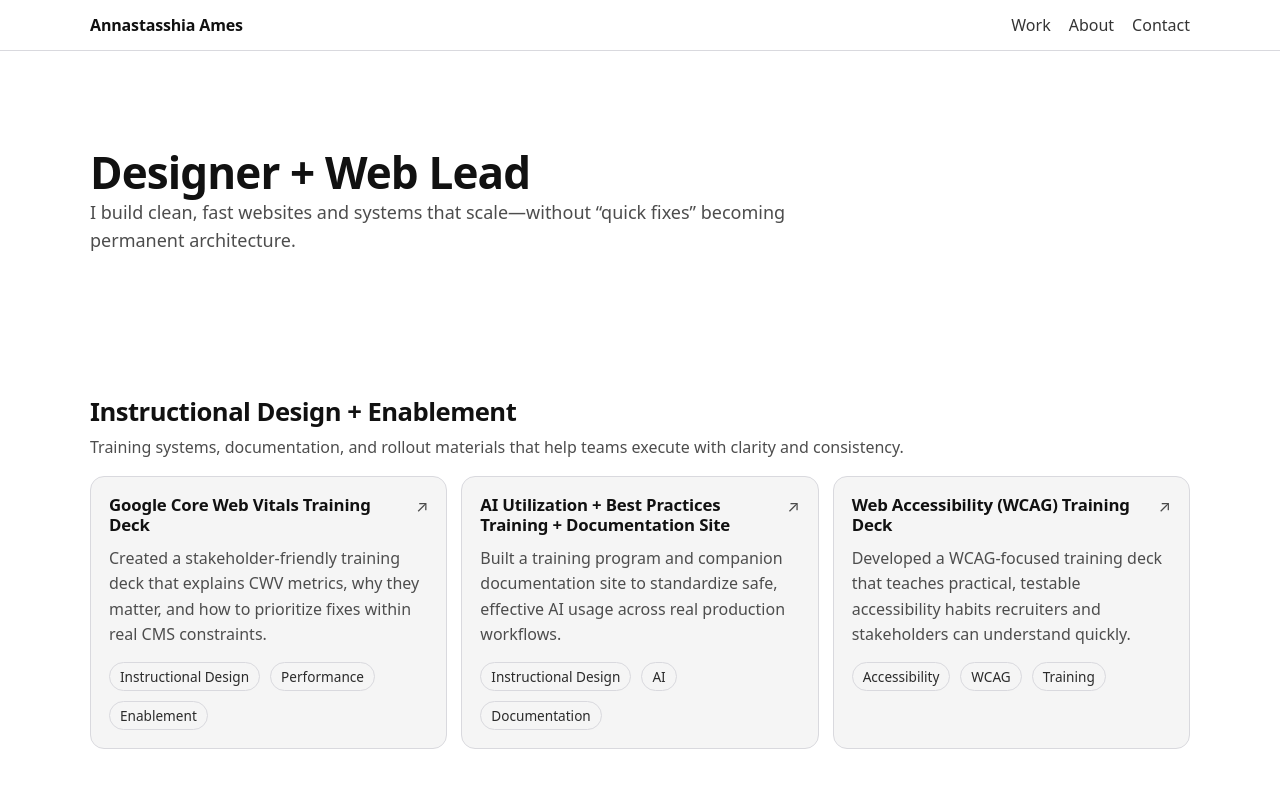
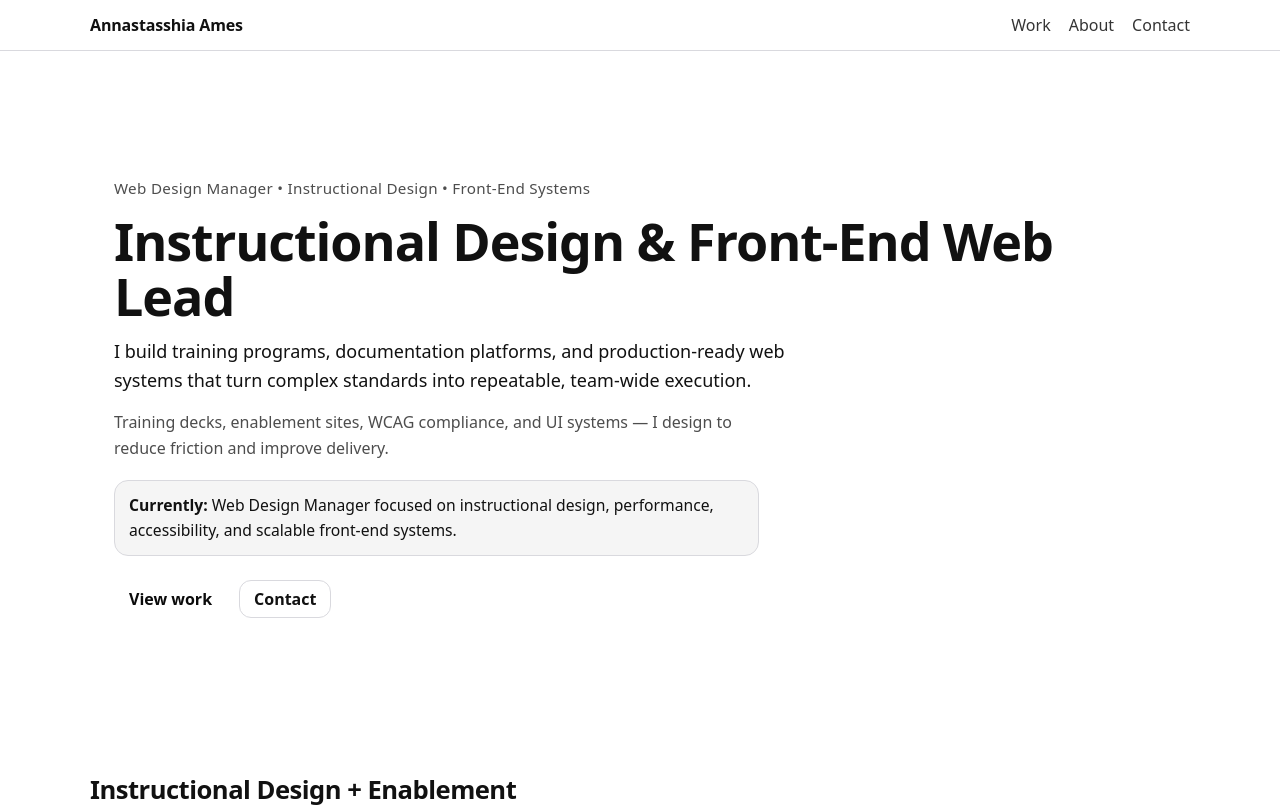
Before and after one commit to Annastasshia/annastasshia-portfolio, a React (Vite) app: page / in a window 1280 px wide. Shown: the top 807 px of the page. Built offline with nearby package versions, Linux system fonts and the light colour scheme.

Commit message:
refactor: convert hero to css module and improve layout

```diff
--- a/src/sections/Hero.jsx
+++ b/src/sections/Hero.jsx
@@ -1,11 +1,35 @@
+import styles from "./Hero.module.css";
+
 export default function Hero() {
-    return (
-      <section style={{ padding: "48px 0" }}>
-        <h1 style={{ margin: 0, fontSize: 44 }}>Designer + Web Lead</h1>
-        <p style={{ fontSize: 18, maxWidth: 720 }}>
-          I build clean, fast websites and systems that scale—without “quick fixes”
-          becoming permanent architecture.
-        </p>
-      </section>
-    );
-  }
+  return (
+    <section className={styles.hero} aria-label="Intro">
+      <p className={styles.kicker}>Web Design Manager • Instructional Design • Front-End Systems</p>
+
+      <h1 className={styles.title}>Instructional Design & Front-End Web Lead</h1>
+
+      <p className={styles.lede}>
+        I build training programs, documentation platforms, and production-ready web systems
+        that turn complex standards into repeatable, team-wide execution.
+      </p>
+
+      <p className={styles.support}>
+        Training decks, enablement sites, WCAG compliance, and UI systems — I design to reduce
+        friction and improve delivery.
+      </p>
+
+      <p className={styles.current}>
+        <strong>Currently:</strong> Web Design Manager focused on instructional design, performance,
+        accessibility, and scalable front-end systems.
+      </p>
+
+      <div className={styles.actions}>
+        <a className={styles.primary} href="#work">
+          View work
+        </a>
+        <a className={styles.secondary} href="#contact">
+          Contact
+        </a>
+      </div>
+    </section>
+  );
+}
--- /dev/null
+++ b/src/sections/Hero.module.css
@@ -0,0 +1,107 @@
+.hero {
+    padding: clamp(56px, 6vw, 96px) 0;
+    max-width: var(--container);
+    margin: 0 auto;
+    padding-left: var(--pad-x);
+    padding-right: var(--pad-x);
+  }
+
+  .kicker {
+    margin: 0 0 var(--space-3);
+    color: var(--muted);
+    font-size: 0.95rem;
+    letter-spacing: 0.02em;
+  }
+
+  .title {
+    margin: 0;
+    font-size: clamp(2.25rem, 4.2vw, 3.25rem);
+    line-height: 1.05;
+    letter-spacing: -0.02em;
+  }
+
+  .lede {
+    margin: var(--space-3) 0 0;
+    font-size: 1.125rem;
+    line-height: 1.6;
+    max-width: 72ch;
+    color: var(--text);
+  }
+
+  .support {
+    margin: var(--space-3) 0 0;
+    font-size: 1rem;
+    line-height: 1.65;
+    max-width: 72ch;
+    color: var(--muted);
+  }
+
+  .current {
+    margin: var(--space-4) 0 0;
+    font-size: 0.98rem;
+    line-height: 1.6;
+    max-width: 72ch;
+
+    padding: 12px 14px;
+    border: 1px solid var(--border);
+    border-radius: var(--radius);
+    background: var(--panel);
+    color: var(--text);
+  }
+
+  .actions {
+    margin-top: var(--space-5);
+    display: flex;
+    gap: 12px;
+    flex-wrap: wrap;
+  }
+
+  .primary,
+  .secondary {
+    display: inline-flex;
+    align-items: center;
+    justify-content: center;
+
+    padding: 10px 14px;
+    border-radius: 12px;
+    text-decoration: none;
+    font-weight: 600;
+    line-height: 1;
+    border: 1px solid transparent;
+
+    /* WCAG: ensure visible focus */
+    outline: none;
+  }
+
+  .primary {
+    background: var(--accent);
+    color: var(--accent-contrast, #0b0b0b);
+  }
+
+  .primary:hover {
+    filter: brightness(1.05);
+  }
+
+  .secondary {
+    background: transparent;
+    color: var(--text);
+    border-color: var(--border);
+  }
+
+  .secondary:hover {
+    background: color-mix(in srgb, var(--panel) 70%, transparent);
+  }
+
+  .primary:focus-visible,
+  .secondary:focus-visible {
+    outline: 3px solid color-mix(in srgb, var(--accent) 65%, white);
+    outline-offset: 3px;
+  }
+
+  /* Reduced motion friendly */
+  @media (prefers-reduced-motion: reduce) {
+    .primary,
+    .secondary {
+      scroll-behavior: auto;
+    }
+  }
```
